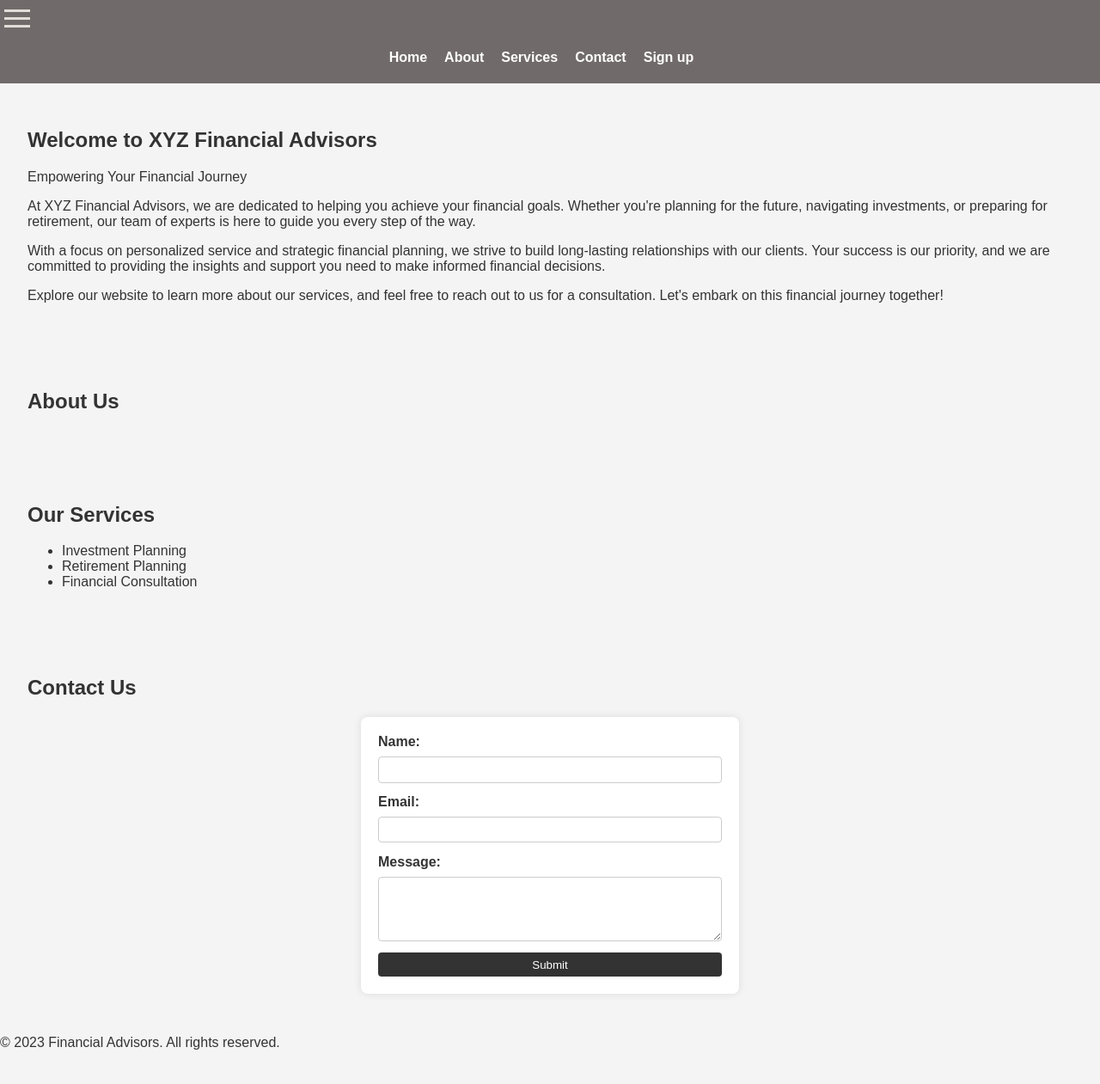
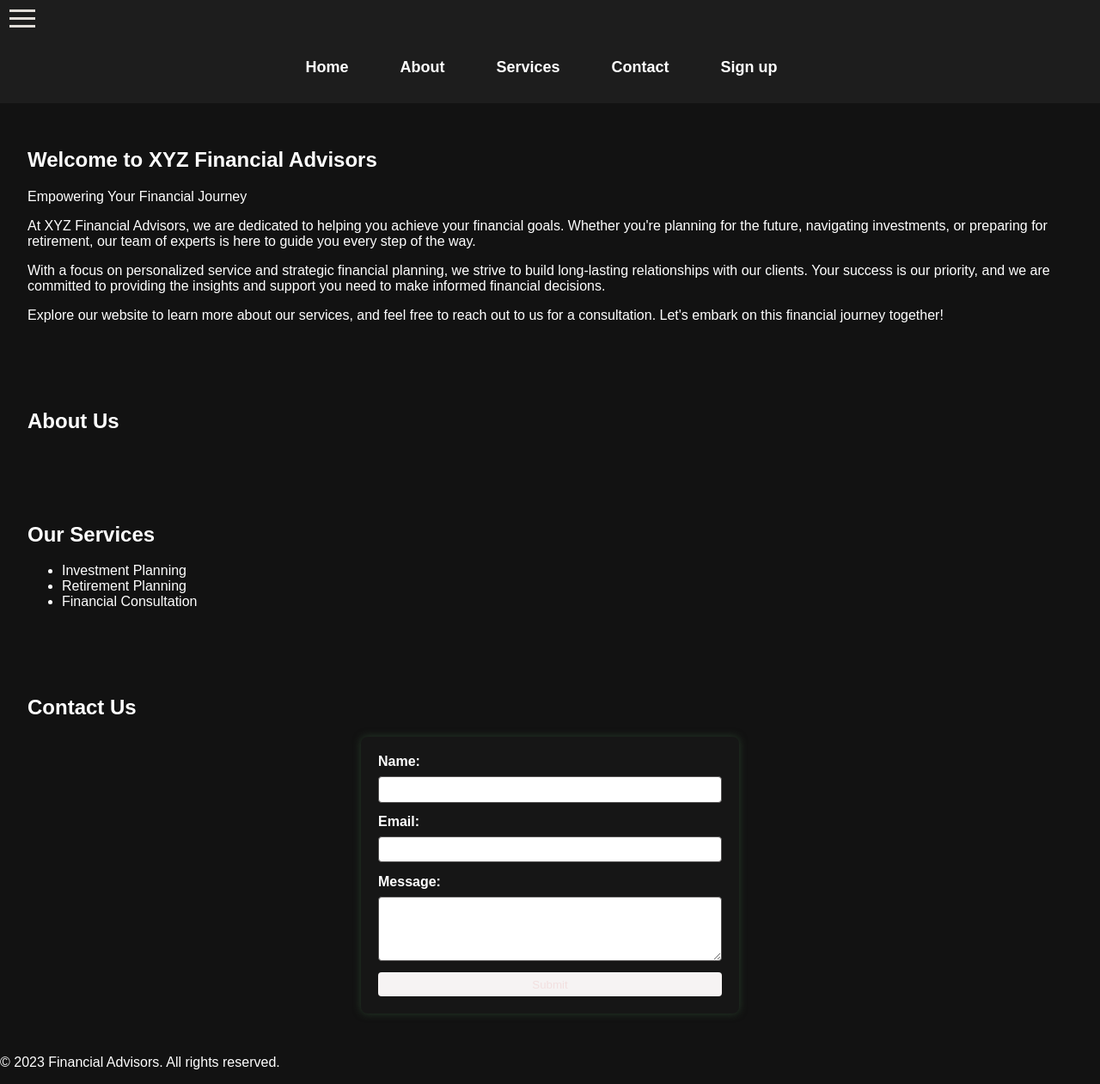
Before and after one commit to Beast227/financial-advisor, a plain HTML site: page Main web/index.html in a window 1280 px wide. Shown: the whole page at 86% size. Before the commit the page ends 1238 px from the top, so only its background shows below. Drawn offline with Linux system fonts and the light colour scheme.

Commit message:
css properties changed

```diff
--- a/Main web/index.html
+++ b/Main web/index.html
@@ -8,24 +8,24 @@
 </head>
 <body>
     <header>
-        <nav>
         <div class="dropdown">
             <div class="icon-bar"></div>
             <div class="icon-bar"></div>
             <div class="icon-bar"></div>
             <div class="dropdown-content">
-                  <a href="#">Sort</a>
+              <a href="#" id="sort">Sort</a>
               <a href="../Account web/account.html" id = "account">Account</a>
-                  <a href="#">Currency</a>
-                  <a href="#">Business</a>
+              <a href="#" id="Currency">Currency</a>
+              <a href="#" id="business">Business</a>
             </div>
           </div>
+        <nav>
             <ul>
-                <li><a href="#home">Home</a></li>
-                <li><a href="#about">About</a></li>
-                <li><a href="#services">Services</a></li>
-                <li><a href="#contact">Contact</a></li>
-                <li><a href="../Signup Page/signup.html">Sign up</a></li>
+                <li><a href="#home" class="large-link">Home</a></li>
+                <li><a href="#about" class="large-link">About</a></li>
+                <li><a href="#services" class="large-link">Services</a></li>
+                <li><a href="#contact" class="large-link">Contact</a></li>
+                <li><a href="../Signup Page/signup.html" class="large-link">Sign up</a></li>
             </ul>
         </nav>
     </header>
@@ -46,9 +46,9 @@
     <section id="services">
         <h2>Our Services</h2>
         <ul>
-            <li>Investment Planning</li>
-            <li>Retirement Planning</li>
-            <li>Financial Consultation</li>
+            <li class="lis">Investment Planning</li>
+            <li class="lis">Retirement Planning</li>
+            <li class="lis">Financial Consultation</li>
         </ul>
     </section>
 
--- a/Main web/style.css
+++ b/Main web/style.css
@@ -3,12 +3,11 @@ body {
     margin: 0;
     padding: 0;
     box-sizing: border-box;
-    background-color: #f4f4f4;
+    background-color: #121212;
     color: #333;
 }
 
 .dropdown {
-    position: relative;
     display: inline-block;
     cursor: pointer;
 }
@@ -17,21 +16,21 @@ body {
     width: 30px;
     height: 3px;
     background-color: #e5e1dcf9;
-    margin: 6px 0;
+    margin: 6px;
     transition: 0.4s;
 }
 
 .dropdown-content {
     display: none;
     position: absolute;
-    background-color: #796f6f;
+    background-color: #373836;
     min-width: 160px;
     box-shadow: 0px 8px 16px 0px rgba(56, 55, 52, 0.893);
     z-index: 1;
 }
 
 .dropdown:hover .icon-bar {
-    background-color: #e1d9d9;
+    background-color: #1e251d;
 }
 
 .dropdown:hover .dropdown-content {
@@ -46,12 +45,13 @@ body {
 }
 
 .dropdown-content a:hover {
-    background-color: #716a6a;
+    background-color: #11191373;
+    color: #fff;
 }
 
 /* General Styles for Header and Navigation */
 header {
-    background-color: #716a6a; /* Add your desired background color */
+    background-color: rgba(128, 128, 128, 0.101); /* Add your desired background color */
     color: white; /* Set text color to white or your preferred color */
     padding: 5px; /* Adjust padding as needed */
 }
@@ -76,9 +76,18 @@ nav a{
     font-size: 16px;
 }
 
+.large-link {
+    font-size: 18px; /* Set the default font size */
+    padding: 10px 20px; /* Set padding to increase the clickable area */
+    text-decoration: none; /* Remove underline for the link */
+    display: inline-block; /* Make the link behave like a block element */
+    transition: transform 0.5s ease-in-out;
+  }
+
 nav a:hover {
     border-bottom: 2px solid #fff; /* Add an underline on hover */
-    color : black;
+    color : rgba(167, 237, 164, 0.912);
+    transform: scale(1.1);
 }
 
 @media screen and (max-width: 768px) {
@@ -94,6 +103,10 @@ nav a:hover {
     }
 }
 
+.lis{
+    color: #fff;
+}
+
 div a {
     text-decoration: none;
 }
@@ -105,8 +118,8 @@ section {
     padding: 2em;
 }
 
-h1, h2 {
-    color: #333;
+p, h1, h2{
+    color: #fff;
 }
 
 form {
@@ -114,13 +127,14 @@ form {
     flex-direction: column;
     max-width: 400px;
     margin: auto;
-    background-color: #fff;
+    background-color: #161616;
     padding: 20px;
     border-radius: 8px;
-    box-shadow: 0 0 10px rgba(0, 0, 0, 0.1);
+    box-shadow: 0 0 10px rgb(39, 59, 41);
 }
 
 label {
+    color: #fff;
     margin-bottom: 0.5em;
     font-weight: bold;
 }
@@ -128,13 +142,17 @@ label {
 input, textarea {
     margin-bottom: 1em;
     padding: 0.5em;
-    border: 1px solid #ccc;
+    border: 1px solid #535151;
     border-radius: 4px;
 }
 
+label:hover{
+    box-shadow: 0 0 10px rgb(39, 59, 41);
+}
+
 button {
-    background-color: #333;
-    color: #fff;
+    background-color: #f6f3f3;
+    color: #f2e0e0;
     padding: 0.5em;
     border: none;
     border-radius: 4px;
```
Also changed, not shown: Account web/account.html (+4 -4 lines). Lines whose indentation alone changed are shown as unchanged.
